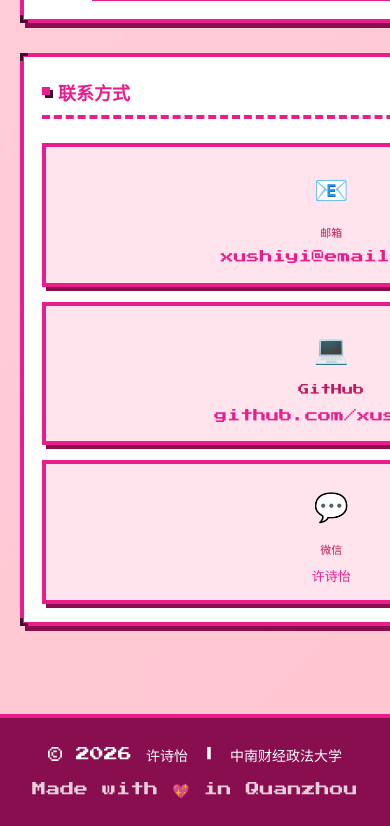
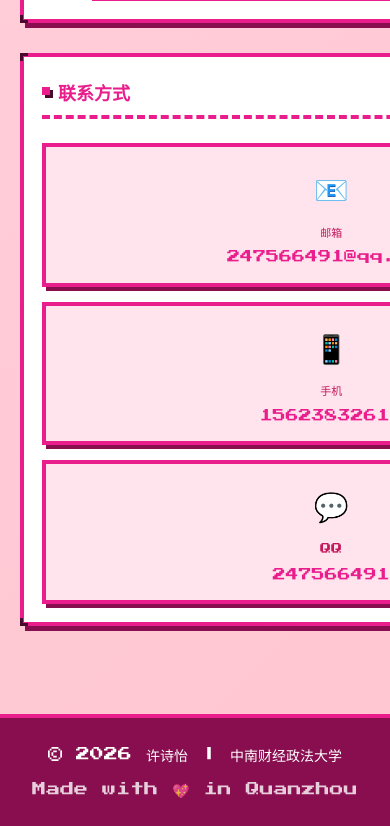
Before and after one commit to xsy0128/xsyonline, a plain HTML site: page html/index.html in a window 390 px wide. Shown: the part 2000-2826 px from the top of the page. Drawn offline with Linux system fonts and the light colour scheme; a web font is replaced by a local one.

Commit message:
Update contact info with real email, phone, QQ

```diff
--- a/html/index.html
+++ b/html/index.html
@@ -643,20 +643,20 @@
       <section class="card scroll-reveal" id="contact">
         <h2 class="section-title">联系方式</h2>
         <div class="contact-cards">
-          <div class="contact-card" tabindex="0" role="button" aria-label="复制邮箱地址" onclick="copyText('xushiyi@email.com')" onkeydown="if(event.key==='Enter'||event.key===' '){event.preventDefault();copyText('xushiyi@email.com')}">
+          <div class="contact-card" tabindex="0" role="button" aria-label="复制邮箱地址" onclick="copyText('247566491@qq.com')" onkeydown="if(event.key==='Enter'||event.key===' '){event.preventDefault();copyText('247566491@qq.com')}">
             <div class="contact-icon">📧</div>
             <div class="contact-label">邮箱</div>
-            <div class="contact-value">xushiyi@email.com</div>
+            <div class="contact-value">247566491@qq.com</div>
           </div>
-          <div class="contact-card" tabindex="0" role="button" aria-label="复制 GitHub 地址" onclick="copyText('github.com/xushiyi')" onkeydown="if(event.key==='Enter'||event.key===' '){event.preventDefault();copyText('github.com/xushiyi')}">
-            <div class="contact-icon">💻</div>
-            <div class="contact-label">GitHub</div>
-            <div class="contact-value">github.com/xushiyi</div>
+          <div class="contact-card" tabindex="0" role="button" aria-label="复制手机号" onclick="copyText('15623832611')" onkeydown="if(event.key==='Enter'||event.key===' '){event.preventDefault();copyText('15623832611')}">
+            <div class="contact-icon">📱</div>
+            <div class="contact-label">手机</div>
+            <div class="contact-value">15623832611</div>
           </div>
-          <div class="contact-card" tabindex="0" role="button" aria-label="复制微信号" onclick="copyText('许诗怡')" onkeydown="if(event.key==='Enter'||event.key===' '){event.preventDefault();copyText('许诗怡')}">
+          <div class="contact-card" tabindex="0" role="button" aria-label="复制QQ号" onclick="copyText('247566491')" onkeydown="if(event.key==='Enter'||event.key===' '){event.preventDefault();copyText('247566491')}">
             <div class="contact-icon">💬</div>
-            <div class="contact-label">微信</div>
-            <div class="contact-value">许诗怡</div>
+            <div class="contact-label">QQ</div>
+            <div class="contact-value">247566491</div>
           </div>
         </div>
       </section>
```
